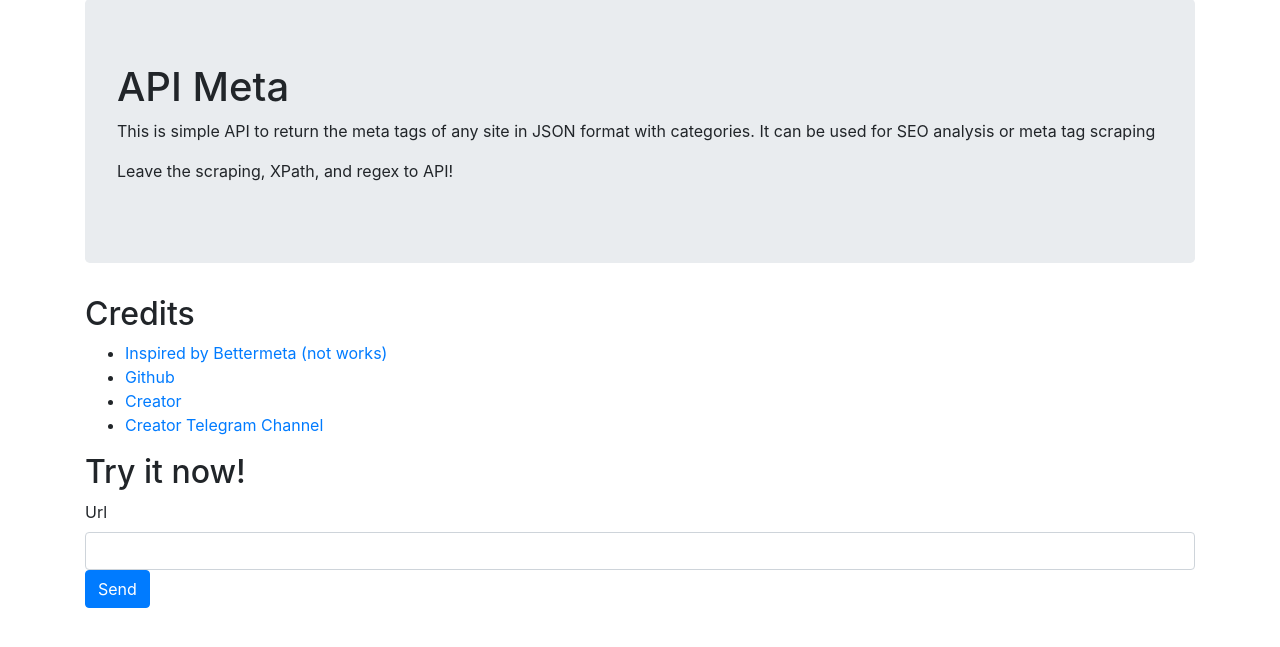
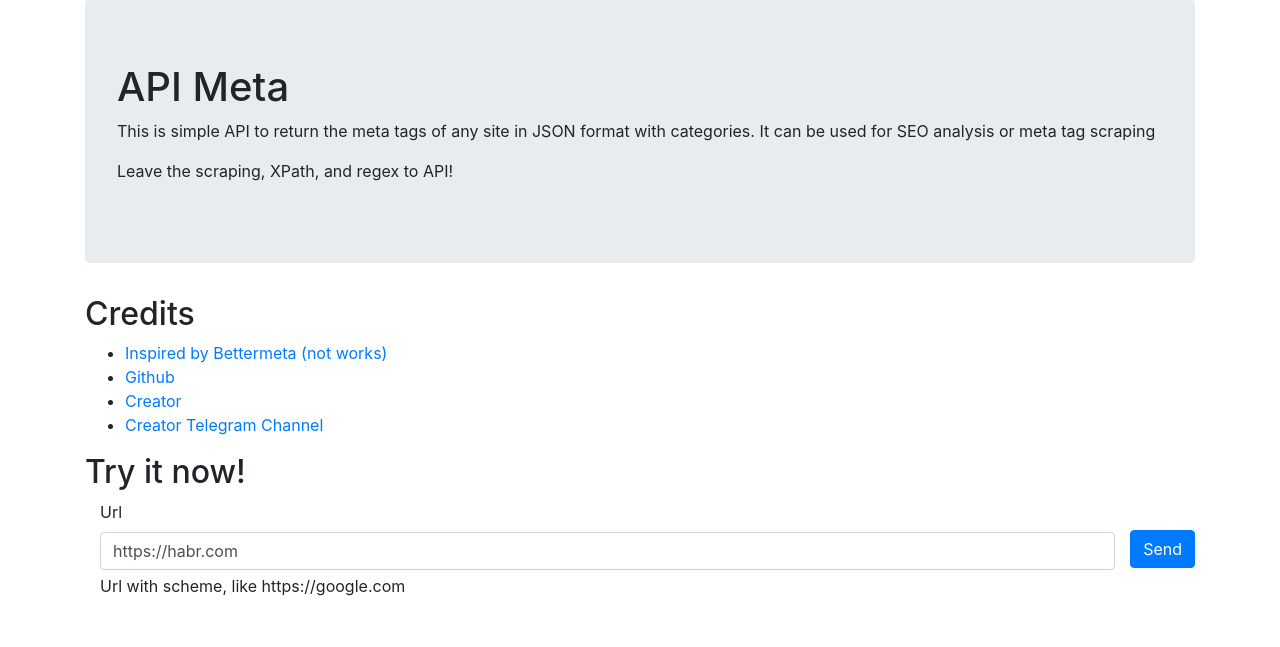
Before and after one commit to kiriharu/apimeta, a Python web app: template apimeta/templates/index.html in a window 1280 px wide. Shown: the part 73-720 px from the top of the page. Run offline with Jinja, Linux system fonts and the light colour scheme; the template is opened without the code that fills it, so the values that code supplies are empty.

Commit message:
url validation, block deletion after new response, fix html

```diff
--- a/apimeta/app.py
+++ b/apimeta/app.py
@@ -2,6 +2,7 @@ from fastapi import FastAPI, Request
 from fastapi.responses import HTMLResponse
 from fastapi.staticfiles import StaticFiles
 from fastapi.templating import Jinja2Templates
+from pydantic import HttpUrl
 
 from uvicorn.middleware.proxy_headers import ProxyHeadersMiddleware
 from .schemas import MetaResponseScheme
@@ -20,7 +21,7 @@ async def index(request: Request):
 
 
 @app.get("/info")
-async def info(url: str) -> MetaResponseScheme:
+async def info(url: HttpUrl) -> MetaResponseScheme:
     scrapper = SiteScrapper(url)
     tags = await scrapper.parse()
     return MetaResponseScheme.create(tags)
--- a/apimeta/static/script.js
+++ b/apimeta/static/script.js
@@ -10,6 +10,12 @@ jsonDisplay = {
         var pretty  = JSON.stringify(JSON.parse(jsonstring),null,2);
         // syntaxhighlight the pretty print version
         shpretty = jsonDisplay.syntaxHighlight(pretty);
+
+        // remove old element, if it exists
+        if (document.querySelector("pre")) {
+            document.querySelector("pre").remove()
+        }
+
         //output to a div
         // This could be a one liner with jQuery
         // - but not making assumptions about jQuery or other library being available.
--- a/apimeta/templates/index.html
+++ b/apimeta/templates/index.html
@@ -43,18 +43,22 @@
         <div class="tryit">
             <h2>Try it now!</h2>
         </div>
-
-        <form>
-            <div>
-                <label for="site-url">Url</label>
-                <input class="form-control" id="site-url">
+        <div class="container">
+            <div class="row g-3 align-items-center">
+                <div class="col">
+                    <div>
+                        <label for="site-url">Url</label>
+                        <input value="https://habr.com" class="form-control" id="site-url" aria-describedby="urlHelpBlock">
+                        <div id="urlHelpBlock" class="form-text"> Url with scheme, like https://google.com </div>
+                    </div>
+                </div>
+                <div class="d-grid gap-2">
+                    <button type="button" class="btn btn-primary">Send</button>
+                </div>
             </div>
-            <button type="button" class="btn btn-primary">Send</button>
-        </form>
+        </div>
 
         <div id="output_div" class="mt-3">
-
-
         </div>
 
     </div>
```
